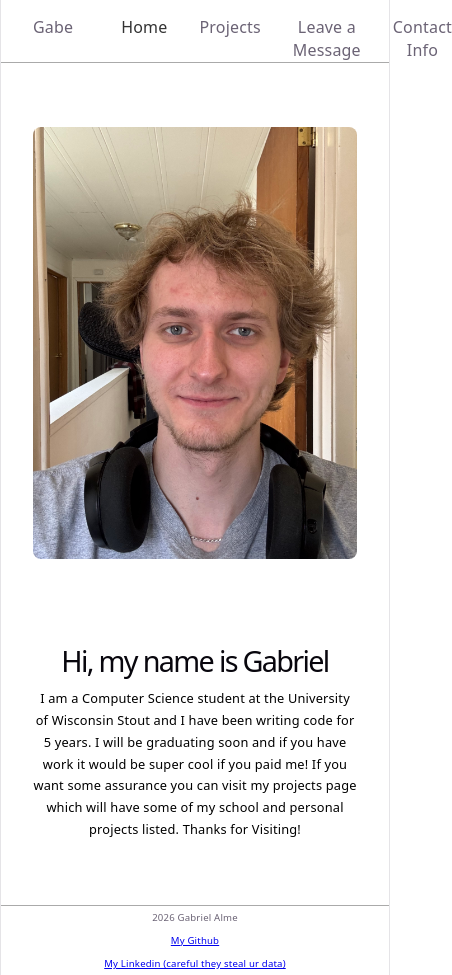
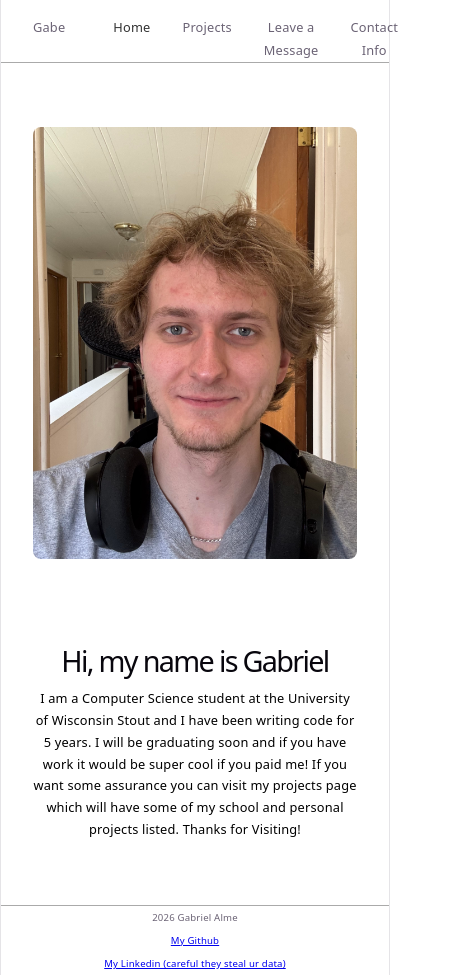
Before and after one commit to GabrielAlme/MyWebsite, a React (Vite) app: page / in a window 390 px wide. Shown: the whole page, 452 px wide, since content can reach past the window. Built offline with nearby package versions, Linux system fonts and the light colour scheme.

Commit message:
more mobile formatting

```diff
--- a/src/components/Navbar.css
+++ b/src/components/Navbar.css
@@ -19,3 +19,10 @@ nav {
     text-decoration: none;
     color: #333;
 }
+
+
+@media (max-width: 760px) {
+    nav{
+        font-size: .8rem;
+    }
+}
```
